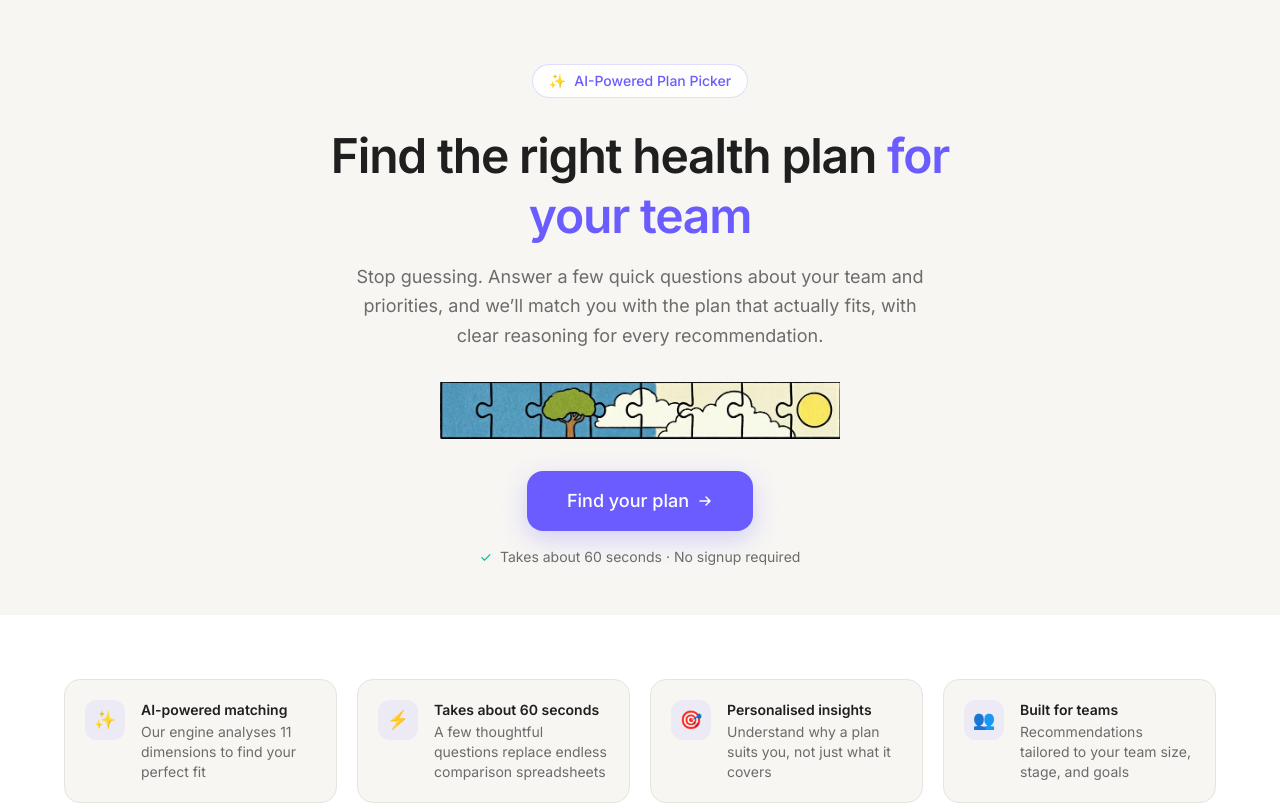
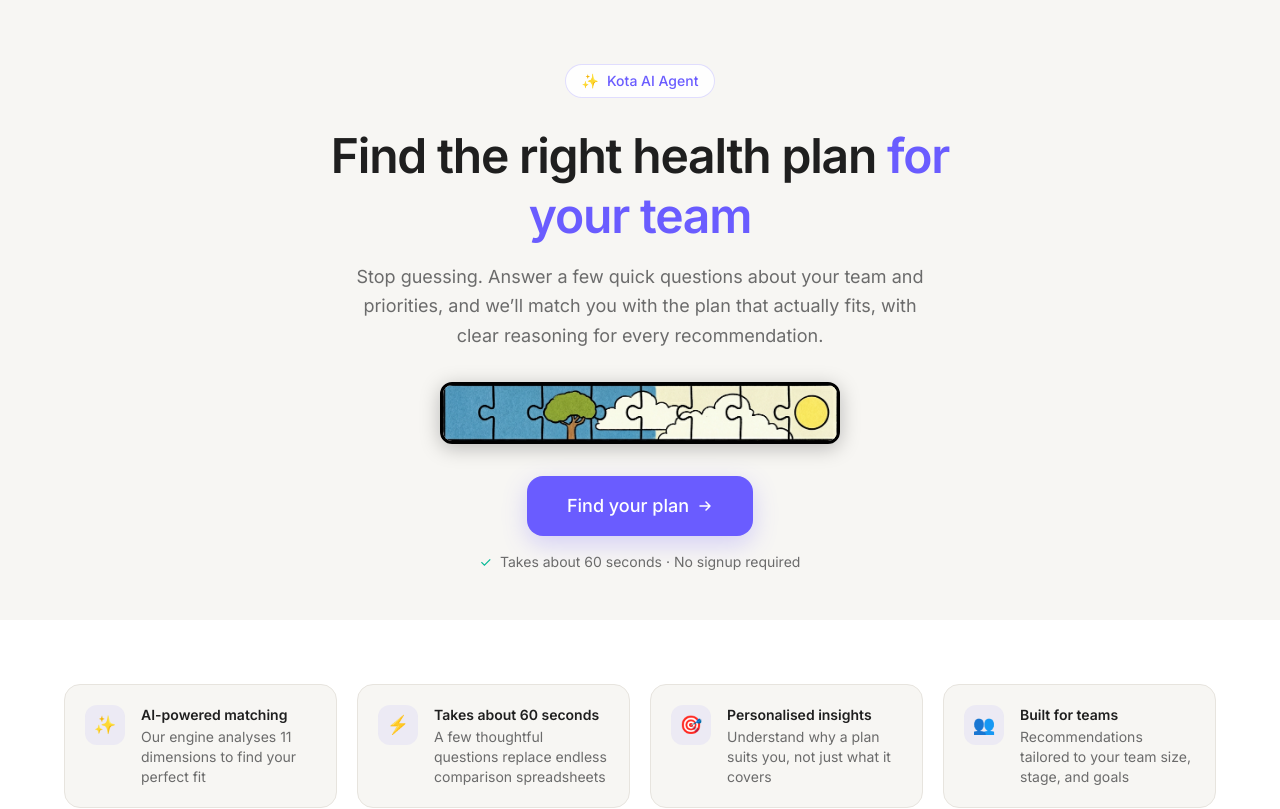
Before and after one commit to alanmaizon/kota-hackathon, a React (Vite) app: page / in a window 1280 px wide. Shown: the top 809 px of the page. Built offline with nearby package versions, Linux system fonts and the light colour scheme.

Commit message:
fix: update WelcomeScreen title and enhance image styling for improved presentation

```diff
--- a/src/components/WelcomeScreen.tsx
+++ b/src/components/WelcomeScreen.tsx
@@ -35,7 +35,7 @@ export function WelcomeScreen({ onStart }: WelcomeScreenProps) {
               }}
             >
               <span>&#10024;</span>
-              <span className="font-medium">AI-Powered Plan Picker</span>
+              <span className="font-medium">Kota AI Agent</span>
             </motion.div>
 
             {/* Headline */}
@@ -75,8 +75,8 @@ export function WelcomeScreen({ onStart }: WelcomeScreenProps) {
               <img
                 src="/hero-picture.png"
                 alt="Kota Health Plan Picker illustration"
-                className="mx-auto"
-                style={{ maxWidth: 400, maxHeight: 220, objectFit: 'contain' }}
+                className="mx-auto rounded-xl"
+                style={{ maxWidth: 400, maxHeight: 220, objectFit: 'contain', border: '3px solid #000', boxShadow: '0 4px 20px rgba(0, 0, 0, 0.25)' }}
               />
             </motion.div>
 
```
Also changed, not shown: logo.png (added).
